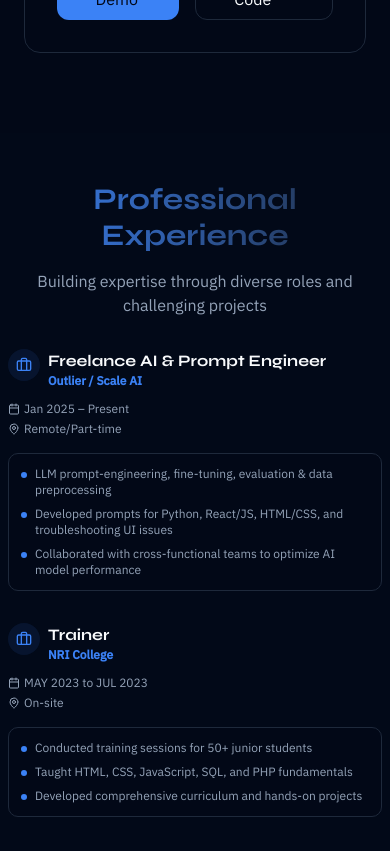
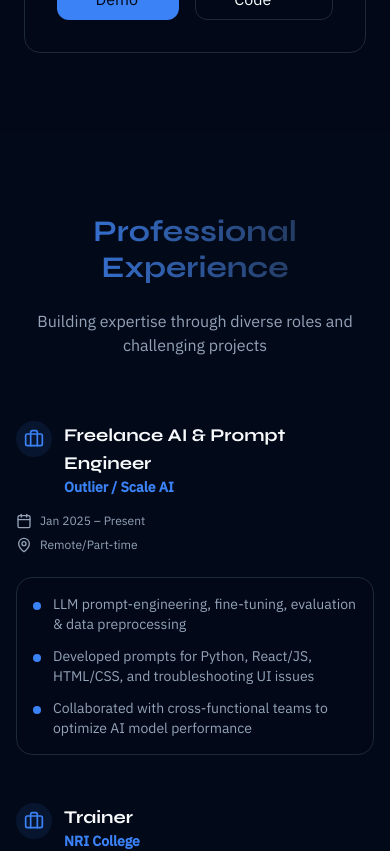
Before and after one commit to musharraf10/static_portfolio, a React (Vite) app: page / in a window 390 px wide. Shown: the part 6380-7231 px from the top of the page. Built offline with nearby package versions, Linux system fonts and the light colour scheme.

Commit message:
Updated UI 6

```diff
--- a/src/components/Contact.jsx
+++ b/src/components/Contact.jsx
@@ -26,8 +26,8 @@ function Contact() {
     {
       icon: Phone,
       label: 'Phone',
-      value: '+91 00000000',
-      href: 'tel:+919182399196',
+      value: '+91 -',
+      href: 'tel:+911234567890',
     },
     {
       icon: MapPin,
@@ -40,39 +40,40 @@ function Contact() {
   return (
     <section
       id="contact"
-      className="py-12 px-2 sm:px-4 bg-accent/5 w-full min-w-full max-w-full box-border"
+      className="py-16 px-4 bg-accent/5 w-full min-w-full box-border"
     >
-      <div className="w-full max-w-full mx-auto">
+      <div className="w-full max-w-7xl mx-auto">
         <motion.div
           initial={{ opacity: 0, y: 50 }}
           whileInView={{ opacity: 1, y: 0 }}
           transition={{ duration: 0.8 }}
           viewport={{ once: true }}
-          className="text-center mb-8"
+          className="text-center mb-12"
         >
-          <h2 className="text-3xl sm:text-4xl font-bold mb-4 bg-gradient-to-r from-primary to-secondary bg-clip-text text-transparent">
+          <h2 className="text-4xl md:text-5xl font-bold mb-6 bg-gradient-to-r from-primary to-secondary bg-clip-text text-transparent">
             Let's Connect & Learn Together
           </h2>
-          <p className="text-base sm:text-lg text-muted-foreground max-w-full mx-auto">
+          <p className="text-lg text-muted-foreground max-w-2xl mx-auto">
             I'm a passionate fresher eager to start my career in software development.
             Open to internships, entry-level roles, and collaborative learning
             opportunities where I can grow while contributing meaningfully.
           </p>
         </motion.div>
 
-        <div className="flex flex-col gap-6 w-full max-w-full">
+        <div className="grid gap-8 grid-cols-1 lg:grid-cols-2 w-full">
+          {/* Contact Information */}
           <motion.div
             initial={{ opacity: 0, x: -50 }}
             whileInView={{ opacity: 1, x: 0 }}
             transition={{ duration: 0.6 }}
             viewport={{ once: true }}
-            className="w-full max-w-full space-y-6"
+            className="space-y-8 w-full"
           >
             <div>
-              <h3 className="text-xl sm:text-2xl font-bold mb-4 text-card-foreground">
+              <h3 className="text-2xl font-bold mb-6 text-card-foreground">
                 Get In Touch
               </h3>
-              <p className="text-muted-foreground leading-relaxed mb-6 text-sm sm:text-base">
+              <p className="text-muted-foreground leading-relaxed mb-8 text-base sm:text-lg">
                 As a fresher, I'm enthusiastic about learning new technologies,
                 working on real-world projects, and contributing to a team. If you
                 have an internship, entry-level opportunity, or even a project I can
@@ -80,7 +81,7 @@ function Contact() {
               </p>
             </div>
 
-            <div className="space-y-4 w-full max-w-full">
+            <div className="space-y-6 w-full">
               {contactInfo.map((info, index) => (
                 <motion.div
                   key={index}
@@ -88,24 +89,24 @@ function Contact() {
                   whileInView={{ opacity: 1, y: 0 }}
                   transition={{ duration: 0.4, delay: index * 0.1 }}
                   viewport={{ once: true }}
-                  className="flex items-start space-x-3 group w-full max-w-full"
+                  className="flex items-start space-x-4 group"
                 >
-                  <div className="p-2 bg-primary/10 rounded-full group-hover:bg-primary/20 transition-colors duration-300 flex-shrink-0">
-                    <info.icon className="w-5 h-5 text-primary" />
+                  <div className="p-3 bg-primary/10 rounded-full group-hover:bg-primary/20 transition-colors duration-300 flex-shrink-0">
+                    <info.icon className="w-6 h-6 text-primary" />
                   </div>
                   <div className="min-w-0 break-words">
-                    <p className="text-xs sm:text-sm text-muted-foreground">{info.label}</p>
+                    <p className="text-sm text-muted-foreground">{info.label}</p>
                     {info.href ? (
                       <a
                         href={info.href}
                         target="_blank"
                         rel="noopener noreferrer"
-                        className="text-card-foreground hover:text-primary transition-colors duration-300 font-medium break-words text-sm sm:text-base"
+                        className="text-card-foreground hover:text-primary transition-colors duration-300 font-medium break-words"
                       >
                         {info.value}
                       </a>
                     ) : (
-                      <p className="text-card-foreground font-medium break-words text-sm sm:text-base">
+                      <p className="text-card-foreground font-medium break-words">
                         {info.value}
                       </p>
                     )}
@@ -115,12 +116,13 @@ function Contact() {
             </div>
           </motion.div>
 
+          {/* Contact Form */}
           <motion.div
             initial={{ opacity: 0, x: 50 }}
             whileInView={{ opacity: 1, x: 0 }}
             transition={{ duration: 0.6 }}
             viewport={{ once: true }}
-            className="w-full max-w-full"
+            className="w-full"
           >
             <ContactForm />
           </motion.div>
@@ -131,3 +133,4 @@ function Contact() {
 }
 
 export default Contact;
+//Og
--- a/src/components/Experience.jsx
+++ b/src/components/Experience.jsx
@@ -29,27 +29,24 @@ function Experience() {
   ];
 
   return (
-    <section
-      id="experience"
-      className="py-12 px-2 sm:px-4 bg-accent/5 w-full min-w-full max-w-full box-border"
-    >
-      <div className="w-full max-w-full mx-auto">
+    <section id="experience" className="py-20 px-4 sm:px-6 bg-accent/5 min-w-full">
+      <div className="max-w-7xl mx-auto w-full">
         <motion.div
           initial={{ opacity: 0, y: 50 }}
           whileInView={{ opacity: 1, y: 0 }}
           transition={{ duration: 0.8 }}
           viewport={{ once: true }}
-          className="text-center mb-8"
+          className="text-center mb-16"
         >
-          <h2 className="text-3xl sm:text-4xl font-bold mb-4 bg-gradient-to-r from-primary to-secondary bg-clip-text text-transparent">
+          <h2 className="text-3xl sm:text-4xl md:text-5xl font-bold mb-6 bg-gradient-to-r from-primary to-secondary bg-clip-text text-transparent">
             Professional Experience
           </h2>
-          <p className="text-base sm:text-lg text-muted-foreground max-w-full mx-auto">
+          <p className="text-base sm:text-lg text-muted-foreground max-w-2xl mx-auto">
             Building expertise through diverse roles and challenging projects
           </p>
         </motion.div>
 
-        <div className="space-y-8 w-full max-w-full">
+        <div className="space-y-12">
           {experiences.map((exp, index) => (
             <motion.div
               key={index}
@@ -57,33 +54,33 @@ function Experience() {
               whileInView={{ opacity: 1, x: 0 }}
               transition={{ duration: 0.6, delay: index * 0.1 }}
               viewport={{ once: true }}
-              className="w-full max-w-full"
+              className="relative"
             >
-              <div className="flex flex-col gap-4 w-full max-w-full">
+              <div className="flex flex-col lg:flex-row gap-6 lg:gap-8 items-start">
                 {/* Left Section */}
-                <div className="w-full max-w-full">
-                  <div className="w-full max-w-full">
-                    <div className="flex items-start space-x-2 mb-3">
-                      <div className="p-2 bg-primary/10 rounded-full flex-shrink-0">
-                        <Briefcase className="w-4 h-4 sm:w-5 sm:h-5 text-primary" />
+                <div className="w-full lg:w-1/3">
+                  <div className="lg:sticky lg:top-24">
+                    <div className="flex items-start sm:items-center space-x-3 mb-4">
+                      <div className="p-2 sm:p-3 bg-primary/10 rounded-full">
+                        <Briefcase className="w-5 h-5 sm:w-6 sm:h-6 text-primary" />
                       </div>
-                      <div className="w-full max-w-full">
-                        <h3 className="text-base sm:text-lg font-bold text-card-foreground">
+                      <div>
+                        <h3 className="text-lg sm:text-xl font-bold text-card-foreground">
                           {exp.title}
                         </h3>
-                        <p className="text-primary font-semibold text-xs sm:text-sm">
+                        <p className="text-primary font-semibold text-sm sm:text-base">
                           {exp.company}
                         </p>
                       </div>
                     </div>
 
-                    <div className="space-y-1 text-xs text-muted-foreground">
-                      <div className="flex items-center space-x-1">
-                        <Calendar className="w-3 h-3" />
+                    <div className="space-y-2 text-xs sm:text-sm text-muted-foreground">
+                      <div className="flex items-center space-x-2">
+                        <Calendar className="w-4 h-4" />
                         <span>{exp.period}</span>
                       </div>
-                      <div className="flex items-center space-x-1">
-                        <MapPin className="w-3 h-3" />
+                      <div className="flex items-center space-x-2">
+                        <MapPin className="w-4 h-4" />
                         <span>{exp.location}</span>
                       </div>
                     </div>
@@ -91,9 +88,9 @@ function Experience() {
                 </div>
 
                 {/* Right Section */}
-                <div className="w-full max-w-full">
-                  <div className="p-3 sm:p-4 bg-card border border-border rounded-md hover:shadow-md transition-all duration-200">
-                    <ul className="space-y-2">
+                <div className="w-full lg:w-2/3">
+                  <div className="p-4 sm:p-6 bg-card border border-border rounded-2xl hover:shadow-lg transition-all duration-300">
+                    <ul className="space-y-3">
                       {exp.description.map((item, itemIndex) => (
                         <motion.li
                           key={itemIndex}
@@ -104,10 +101,10 @@ function Experience() {
                             delay: (index * 0.1) + (itemIndex * 0.1),
                           }}
                           viewport={{ once: true }}
-                          className="flex items-start space-x-2 text-muted-foreground"
+                          className="flex items-start space-x-3 text-muted-foreground"
                         >
-                          <div className="w-1.5 h-1.5 bg-primary rounded-full mt-1.5 flex-shrink-0"></div>
-                          <span className="text-xs sm:text-sm">{item}</span>
+                          <div className="w-2 h-2 bg-primary rounded-full mt-2 flex-shrink-0"></div>
+                          <span className="text-sm sm:text-base">{item}</span>
                         </motion.li>
                       ))}
                     </ul>
```
